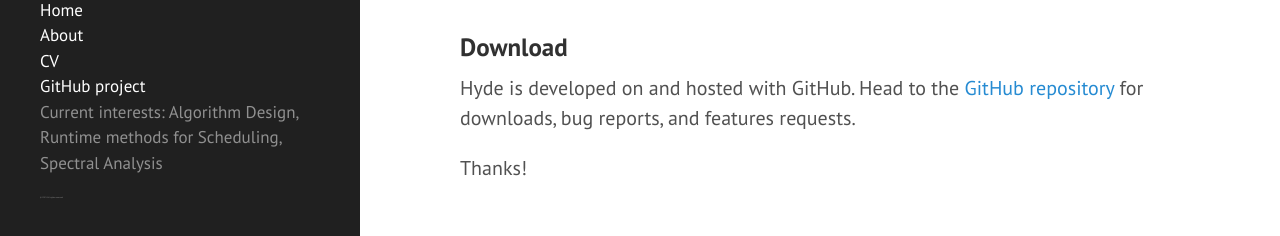
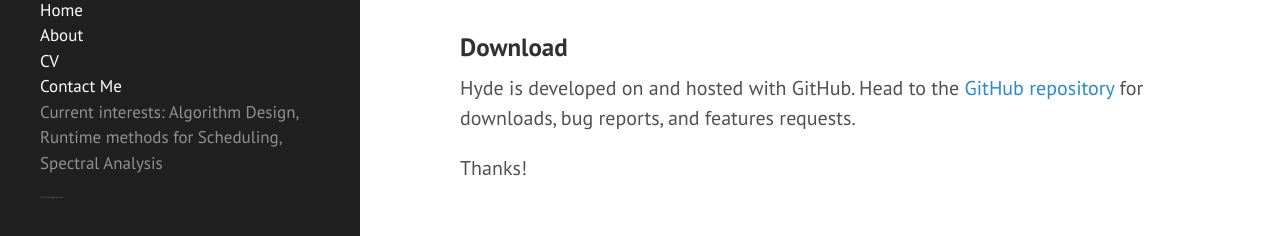
Before and after one commit to CobaltIII/CobaltIII.github.io, a Jekyll site: the page built from index.html, in a window 1280 px wide and 900 px high, scrolled down 481 px. Shown: the part 661-897 px from the top of the window. Built offline with Jekyll 4.4.1, drawn with Linux system fonts in a browser that asks for light colours; Markdown is read by kramdown in place of the engine named in the settings; the list of posts is cut into pages by our own code.

Commit message:
Update sidebar.html

```diff
--- a/_includes/sidebar.html
+++ b/_includes/sidebar.html
@@ -28,7 +28,7 @@
 
       <a class="sidebar-nav-item" href="{{ site.baseurl }}public/Dhruv_Jaiswal_CV.pdf" target="_blank">CV</a>
 
-      <a class="sidebar-nav-item" href="{{ site.github.repo }}">GitHub project</a>
+      <a class="sidebar-nav-item" href="mailto:dhruv23200@iiitd.ac.in">Contact Me</a>
       <span class="sidebar-nav-item">Current interests: {{ site.curr_interest}}</span>
     </nav>
 
```
